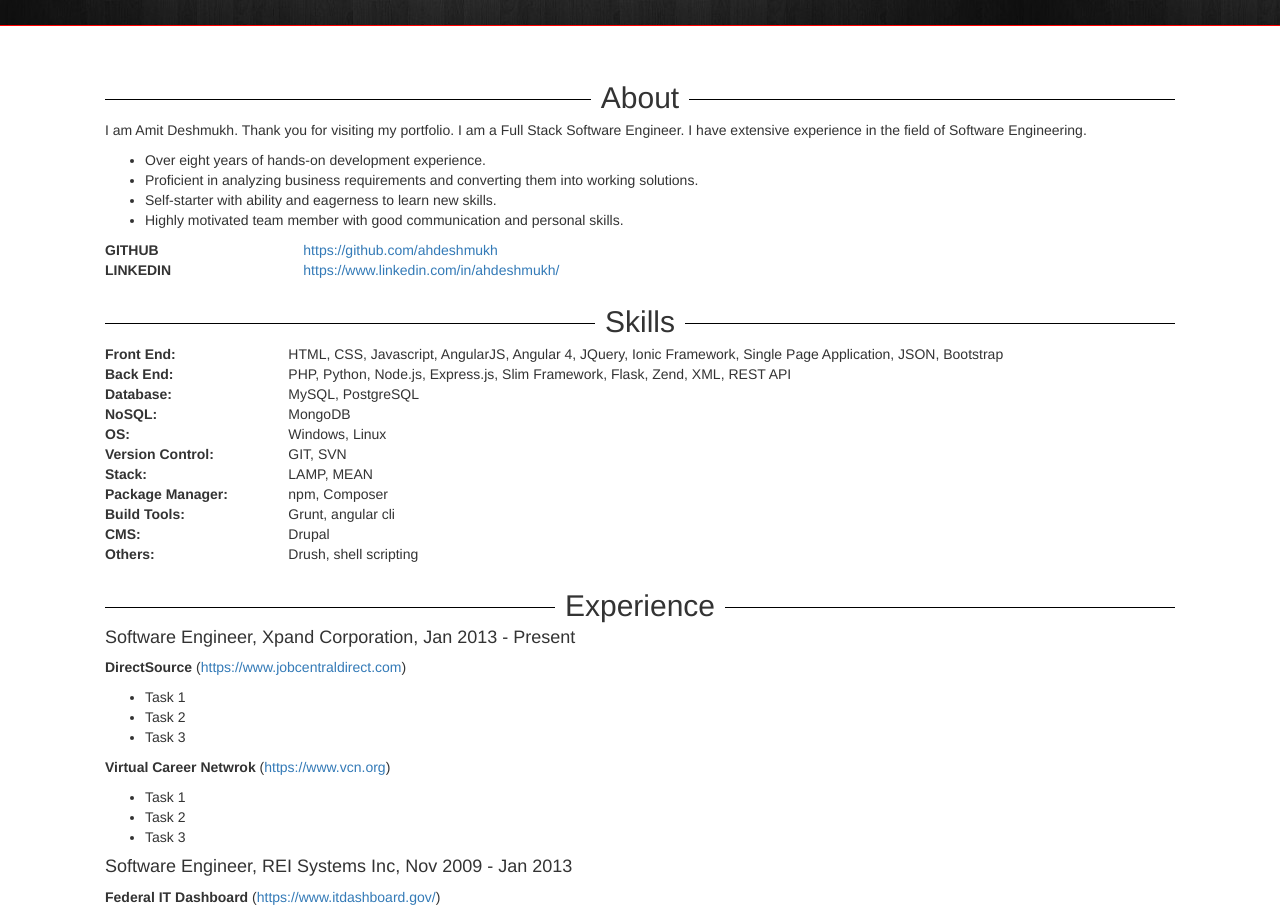
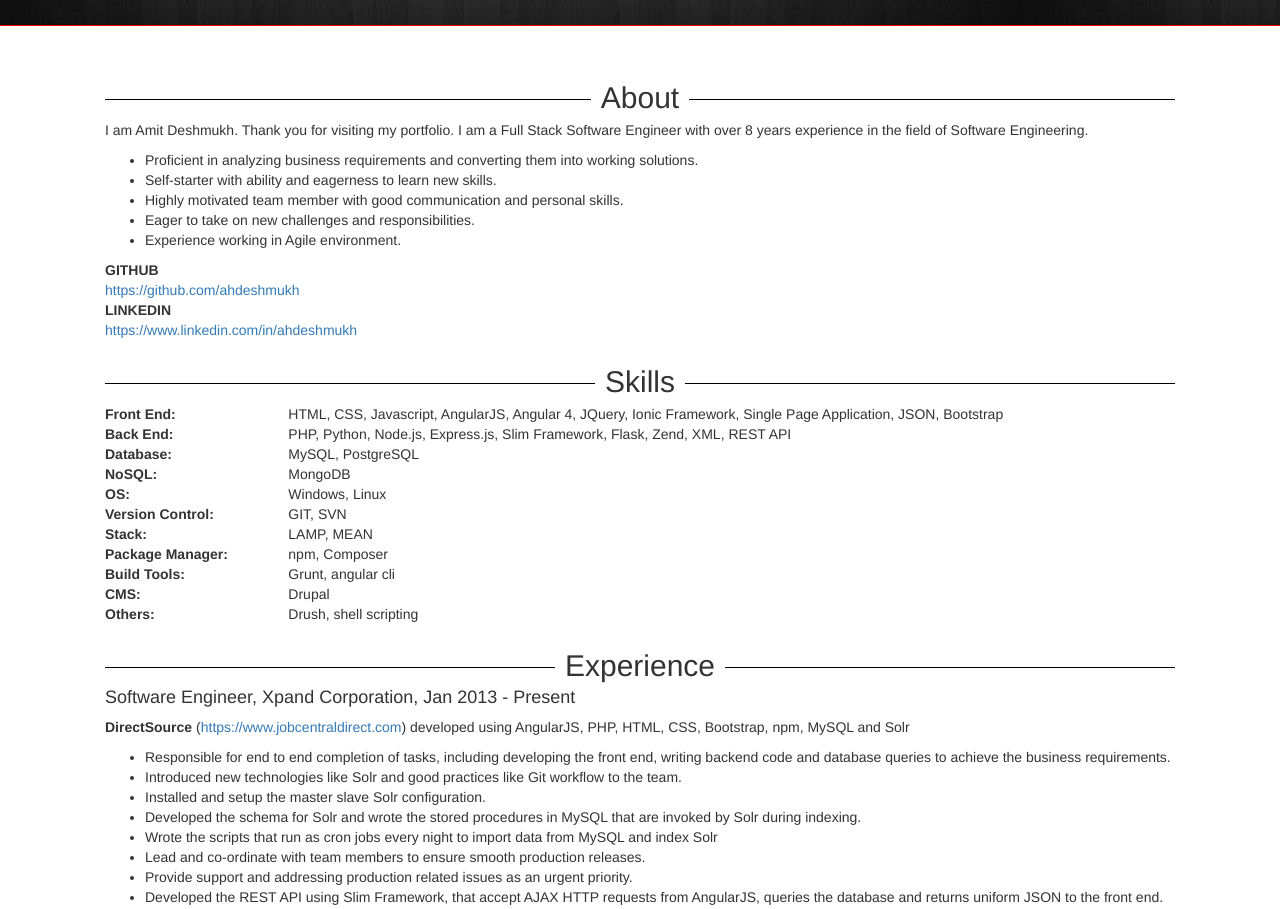
Before and after one commit to ahdeshmukh/portfolio, an Angular app: page / in a window 1280 px wide. Shown: the part 480-1389 px from the top of the page. Built offline with nearby package versions, Linux system fonts and the light colour scheme; what ng2-scroll-to would draw is missing.

Commit message:
adding experience for Direct Source. making project images link

```diff
--- a/src/app/app.component.html
+++ b/src/app/app.component.html
@@ -50,19 +50,24 @@
   <div class="row">
     <div class="col-xs-12 my-sections">
       <h2 class="my-section-title"><span>About</span></h2>
-      <p>I am Amit Deshmukh. Thank you for visiting my portfolio. I am a Full Stack Software Engineer. I have extensive experience in the field of Software Engineering.</p>
+      <p>I am Amit Deshmukh. Thank you for visiting my portfolio. I am a Full Stack Software Engineer with over 8 years experience in the field of Software Engineering.</p>
       <ul>
-        <li>Over eight years of hands-on development experience.</li>
         <li>Proficient in analyzing business requirements and converting them into working solutions.</li>
         <li>Self-starter with ability and eagerness to learn new skills.</li>
         <li>Highly motivated team member with good communication and personal skills.</li>
+        <li>Eager to take on new challenges and responsibilities.</li>
+        <li>Experience working in Agile environment.</li>
       </ul>
-      <div class="row">
+      <!--<div class="row">
         <div class="col-md-2"><span class="skill-name">GITHUB</span></div>
         <div class="col-md-10"><a class="padding-left-15" href="https://github.com/ahdeshmukh" target="_blank">https://github.com/ahdeshmukh</a></div>
         <div class="col-md-2"><span class="skill-name">LINKEDIN</span></div>
         <div class="col-md-10"><a class="padding-left-15" href="https://www.linkedin.com/in/ahdeshmukh" target="_blank">https://www.linkedin.com/in/ahdeshmukh/</a></div>
-      </div>
+      </div>-->
+      <div><span class="skill-name">GITHUB</span></div>
+      <div><a href="https://github.com/ahdeshmukh" target="_blank">https://github.com/ahdeshmukh</a></div>
+      <div><span class="skill-name">LINKEDIN</span></div>
+      <div><a href="https://www.linkedin.com/in/ahdeshmukh" target="_blank">https://www.linkedin.com/in/ahdeshmukh</a></div>
     </div>
   </div>
 </div>
@@ -123,11 +128,18 @@
       <div>
         <h4>Software Engineer, Xpand Corporation, Jan 2013 - Present</h4>
         <div>
-          <p><span class="font-bold">DirectSource</span> (<a href="https://www.jobcentraldirect.com" target="_blank">https://www.jobcentraldirect.com</a>)</p>
+          <p><span class="font-bold">DirectSource</span> (<a href="https://www.jobcentraldirect.com" target="_blank">https://www.jobcentraldirect.com</a>) developed using AngularJS, PHP, HTML, CSS, Bootstrap, npm, MySQL and Solr</p>
           <ul>
-            <li>Task 1</li>
-            <li>Task 2</li>
-            <li>Task 3</li>
+            <li>Responsible for end to end completion of tasks, including developing the front end, writing backend code and database queries to achieve the business requirements.</li>
+            <li>Introduced new technologies like Solr and good practices like Git workflow to the team.</li>
+            <li>Installed and setup the master slave Solr configuration.</li>
+            <li>Developed the schema for Solr and wrote the stored procedures in MySQL that are invoked by Solr during indexing.</li>
+            <li>Wrote the scripts that run as cron jobs every night to import data from MySQL and index Solr</li>
+            <li>Lead and co-ordinate with team members to ensure smooth production releases.</li>
+            <li>Provide support and addressing production related issues as an urgent priority.</li>
+            <li>Developed the REST API using Slim Framework, that accept AJAX HTTP requests from AngularJS, queries the database and returns uniform JSON to the front end.</li>
+            <li>Streamlined the deployments by developing shell scripts to convert manual deployment process into well-regulated automated one.</li>
+            <li>Create the release notes for the marketing team and give them walk through about new features that are released to production during monthly releases.</li>
           </ul>
         </div>
         <div>
@@ -158,11 +170,15 @@
   <div class="row my-sections">
     <h2 class="my-section-title"><span>Projects</span></h2>
     <div class="col-md-6">
-      <img class="img-responsive" src="{{flask_image}}" />
+      <a href="http://flask-deshmukh-ah.herokuapp.com" target="_blank">
+          <img class="img-responsive" src="{{flask_image}}" />
+      </a>
       <div>lorem ipsum lorem ipsum lorem ipsum lorem ipsum lorem ipsum lorem ipsum lorem ipsum </div>
     </div>
     <div class="col-md-6">
-      <img class="img-responsive" src="{{angular2_cli}}" />
+      <a href="https://angular2cli-f651c.firebaseapp.com/home" target="_blank">
+        <img class="img-responsive" src="{{angular2_cli}}" />
+      </a>
       <div>lorem ipsum lorem ipsum lorem ipsum lorem ipsum lorem ipsum lorem ipsum lorem ipsum </div>
     </div>
   </div>
```
